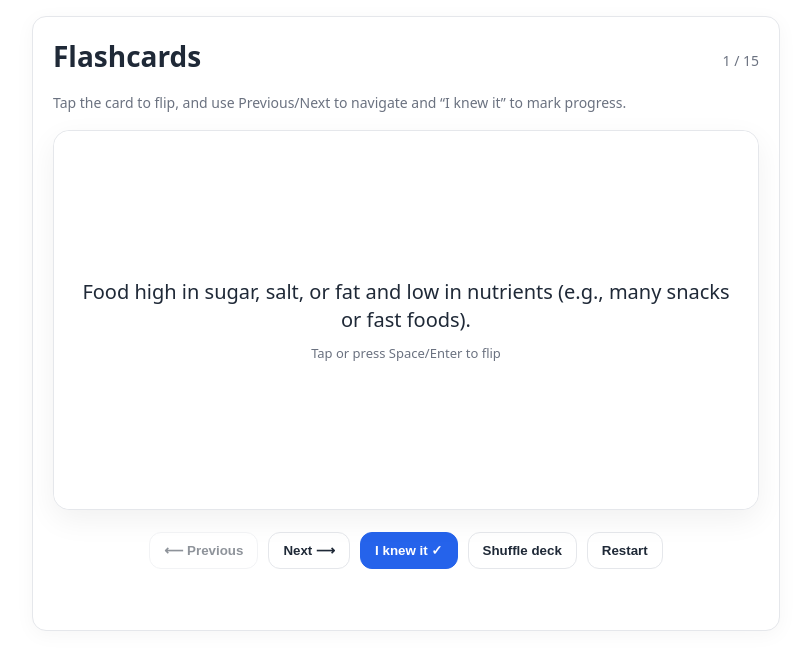
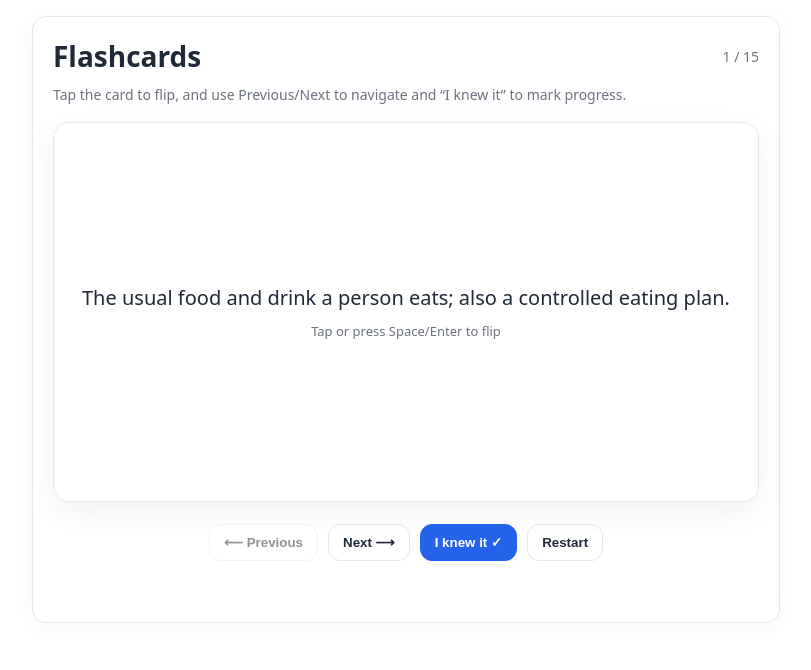
Before and after one commit to ik3057823-ops/flashcards, a plain HTML site: page index.html in a window 1280 px wide. Shown: the whole page, without its empty margins (234-1045 px from the left). Drawn offline with Linux system fonts and the light colour scheme.

Commit message:
Update index.html

```diff
--- a/index.html
+++ b/index.html
@@ -5,16 +5,13 @@
   <meta name="viewport" content="width=device-width, initial-scale=1" />
   <title>Flashcards</title>
   <style>
-    :root {
-      --bg:#ffffff; --ink:#1f2937; --ink-dim:#6b7280;
-      --brand:#2563eb; --ok:#16a34a; --soft:#f3f4f6; --soft-2:#e5e7eb; --radius:14px;
-    }
+    :root { --bg:#ffffff; --ink:#1f2937; --ink-dim:#6b7280; --brand:#2563eb; --ok:#16a34a; --soft:#f3f4f6; --soft-2:#e5e7eb; --radius:14px; }
     *{box-sizing:border-box}
     html,body{margin:0;height:100%;background:var(--bg);color:var(--ink);font-family:system-ui,-apple-system,"Segoe UI",Roboto,Inter,Arial,sans-serif}
     .wrap{max-width:780px;width:100%;margin:0 auto;padding:16px}
     .card{background:#fff;border:1px solid var(--soft-2);border-radius:var(--radius);padding:20px;box-shadow:0 4px 20px rgba(0,0,0,.04);max-width:100%}
-    h1{font-size:clamp(20px,3vw,28px);margin:0 0 8px}
-    .sub{color:var(--ink-dim);margin:0 0 18px;font-size:14px}
+    h1{font-size:clamp(20px,3vw,28px);margin:0}
+    .sub{color:var(--ink-dim);margin:8px 0 18px;font-size:14px}
 
     .topbar{display:flex;justify-content:space-between;align-items:center;margin-bottom:10px}
     .progress{font-size:14px;color:var(--ink-dim)}
@@ -86,7 +83,6 @@
           <button class="btn" id="prevBtn">⟵ Previous</button>
           <button class="btn" id="nextBtn">Next ⟶</button>
           <button class="btn primary" id="knowBtn">I knew it ✓</button>
-          <button class="btn" id="shuffleBtn">Shuffle deck</button>
           <button class="btn" id="restartBtn">Restart</button>
         </div>
         <div class="msg" id="message" aria-live="polite"></div>
@@ -96,7 +92,6 @@
     <div class="card results" id="resultsCard" style="display:none">
       <h1>Results</h1>
       <p class="stat" id="summary"></p>
-      <p class="stat" id="detail"></p>
       <button class="btn primary" id="tryAgainBtn">Try Again</button>
     </div>
   </div>
@@ -136,16 +131,7 @@
     const progress = $("#progress");
     const message = $("#message");
 
-    // ---------- Utilities
-    function shuffle(arr){
-      const a=arr.slice();
-      for(let i=a.length-1;i>0;i--){ const j=Math.floor(Math.random()*(i+1)); [a[i],a[j]]=[a[j],a[i]]; }
-      return a;
-    }
-
-    function setProgress(){
-      progress.textContent = `${pos+1} / ${DECK.length}`;
-    }
+    function setProgress(){ progress.textContent = `${pos+1} / ${DECK.length}`; }
 
     function render(){
       const idx = order[pos];
@@ -160,15 +146,8 @@
     }
 
     function flip(){ flipped = !flipped; flashcard.classList.toggle("flipped", flipped); }
-
-    function next(){
-      if (pos < DECK.length - 1){ pos++; flipped = false; render(); }
-      maybeFinish();
-    }
-
-    function prev(){
-      if (pos > 0){ pos--; flipped = false; render(); }
-    }
+    function next(){ if (pos < DECK.length - 1){ pos++; flipped = false; render(); } maybeFinish(); }
+    function prev(){ if (pos > 0){ pos--; flipped = false; render(); } }
 
     function markKnown(){
       const idx = order[pos];
@@ -187,15 +166,13 @@
     function showResults(){
       $("#appCard").style.display = "none";
       $("#resultsCard").style.display = "block";
-      $("#summary").textContent = "Great work!";
-      $("#detail").textContent = `You marked ${knownCount} out of ${DECK.length} cards as known.`;
+      $("#summary").textContent = `You clicked “I knew it” on ${knownCount} word${knownCount!==1?'s':''}.`;
     }
 
-    function restart(shuffleFirst=false){
+    function restart(){
       $("#resultsCard").style.display = "none";
       $("#appCard").style.display = "block";
-      order = DECK.map((_,i)=>i);
-      if (shuffleFirst) order = shuffle(order);
+      order = DECK.map((_,i)=>i);     // fixed order
       pos = 0; flipped = false;
       known.fill(false); knownCount = 0;
       render();
@@ -212,12 +189,11 @@
     $("#prevBtn").addEventListener("click", prev);
     $("#nextBtn").addEventListener("click", next);
     $("#knowBtn").addEventListener("click", markKnown);
-    $("#shuffleBtn").addEventListener("click", () => restart(true));
-    $("#restartBtn").addEventListener("click", () => restart(false));
-    $("#tryAgainBtn").addEventListener("click", () => restart(true));
+    $("#restartBtn").addEventListener("click", restart);
+    $("#tryAgainBtn").addEventListener("click", restart);
 
     // ---------- Init
-    restart(true);
+    restart();
   </script>
 </body>
 </html>
```
